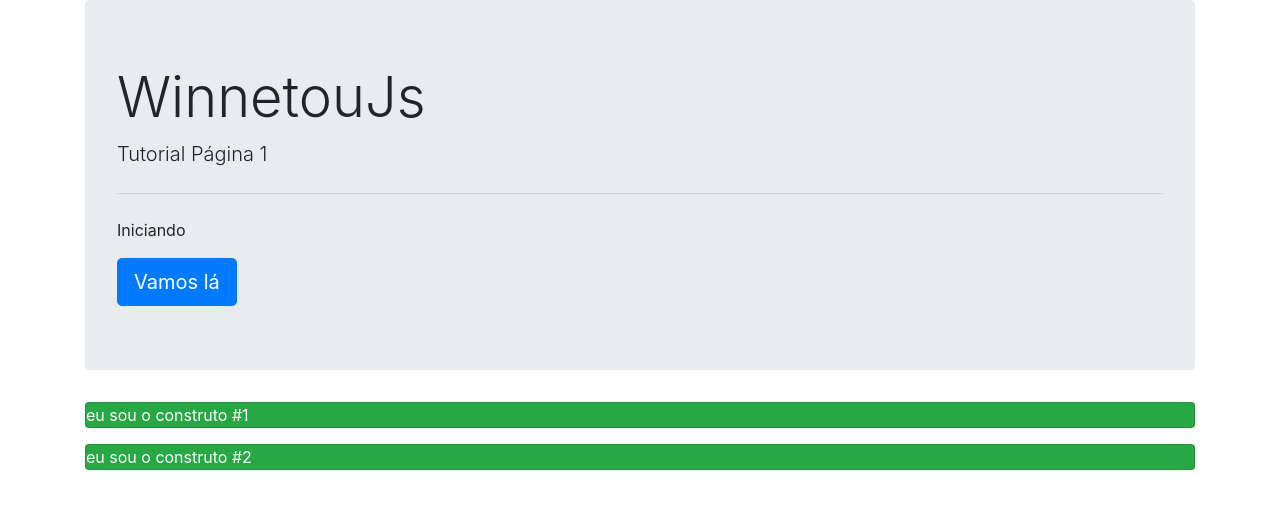
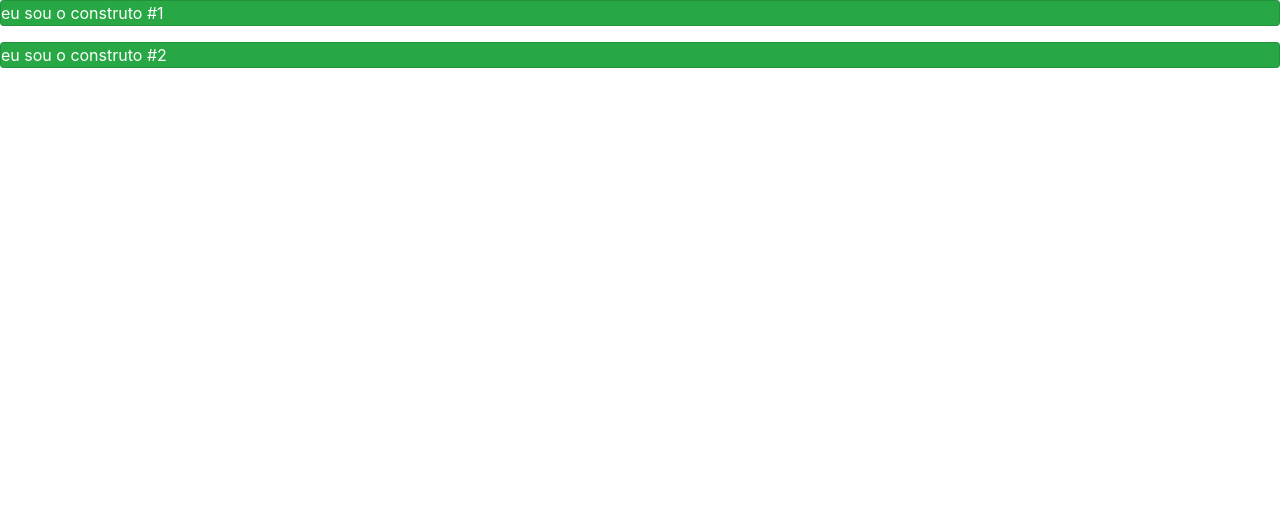
Before and after one commit to kauesedrez/WinnetouJs_backup, a plain HTML site: page Tutorial1.htm in a window 1280 px wide. Drawn offline with nearby package versions, Linux system fonts and the light colour scheme.

Commit message:
Versão construtos.js ok

```diff
--- a/Tutorial1.htm
+++ b/Tutorial1.htm
@@ -3,10 +3,7 @@
 	<head>
 		<!-- Required meta tags -->
 		<meta charset="utf-8" />
-    <meta
-      name="viewport"
-      content="width=device-width, initial-scale=1, shrink-to-fit=no"
-    />
+		<meta name="viewport" content="width=device-width, initial-scale=1, shrink-to-fit=no" />
 
 		<!-- Bootstrap CSS -->
 		<link
@@ -19,24 +16,6 @@
 		<title>Tutorial WinnetouJs 1</title>
 	</head>
 	<body>
-    <div class="container">
-      <div class="jumbotron">
-        <h1 class="display-4">WinnetouJs</h1>
-        <p class="lead">Tutorial Página 1</p>
-        <hr class="my-4" />
-        <p>Iniciando</p>
-        <a class="btn btn-primary btn-lg" href="#" role="button">Vamos lá</a>
-      </div>
-
-      <div class="output"></div>
-    </div>
-
-    <div class="winnetou">
-      <div class="card text-white bg-success mb-3" id="[[componenteTexto1]]">
-        {{texto}}
-      </div>
-    </div>
-
 		<!-- Optional JavaScript -->
 		<!-- jQuery first, then Popper.js, then Bootstrap JS -->
 		<script
@@ -54,26 +33,8 @@
 			integrity="sha384-JjSmVgyd0p3pXB1rRibZUAYoIIy6OrQ6VrjIEaFf/nJGzIxFDsf4x0xIM+B07jRM"
 			crossorigin="anonymous"
 		></script>
+		<script src="construtos.js"></script>
 		<script src="winnetou.js"></script>
-    <script>
-      $(function() {
-        var W = new Winnetou();
-
-        W.init();
-
-        const elements = {
-          texto: "ola mundo"
-        };
-
-        W.create("componenteTexto1", ".output", {
-            texto:"eu sou o construto #1"
-        });
-
-        W.create("componenteTexto1", ".output", {
-            texto:"eu sou o construto #2"
-        });
-
-      });
-    </script>
+		<script src="motor.js"></script>
 	</body>
 </html>
--- /dev/null
+++ b/construtos.js
@@ -0,0 +1,7 @@
+const Componentes = `
+	<div class="winnetou">
+		<div class="card text-white bg-success mb-3" id="[[componenteTexto1]]">
+			{{texto}}
+		</div>
+	</div>
+`;
--- /dev/null
+++ b/motor.js
@@ -0,0 +1,13 @@
+$(function() {
+	var W = new Winnetou();
+
+	W.init();
+
+	W.create('componenteTexto1', 'body', {
+		texto: 'eu sou o construto #1',
+	});
+
+	W.create('componenteTexto1', 'body', {
+		texto: 'eu sou o construto #2',
+	});
+});
--- a/winnetou.js
+++ b/winnetou.js
@@ -10,43 +10,43 @@
 // recomended themes https://bootstrap.build/themes
 
 var Winnetou = function() {
-  this.version = "1.0";
+	this.version = '1.0';
 
-  this.construtorId = 0; // identificador de cada modal que chamaremos de contrutos, porque eu quero! kkk
+	this.construtorId = 0; // identificador de cada modal que chamaremos de 'construtos'.
 
-  $base = [];
+	var $base = [];
+
+	const $baseHTML = Componentes;
 
 	this.init = function() {
 		// cria o V-Dom a partir do html
 
-    $(".winnetou").each(function() {
-      //tem que localizar o id
+		$($baseHTML)
+			.filter('.winnetou')
+			.each(function() {
+				var $elem = $(this);
 
-      $elem = $(this);
-
-      id = $elem.html().match(/\[\[(.*?)\]\]/)[1];
+				var id = $elem.html().match(/\[\[(.*?)\]\]/)[1];
 
 				$base[id] = $elem.html();
 
 				$elem.remove(); // remove o elemento base do html e deixa apenas no v-dom
 			});
+	};
 
 	this.create = function(construto, output, elements, identifier) {
-
-      if (identifier == undefined) {
+		if (identifier === undefined) {
 			this.construtorId++;
 
 			identifier = this.construtorId;
 		}
 
-      this.construtorId++;
+		identifier = 'WinnetouComponent-' + identifier;
 
-      identifier = this.construtorId;
-
-      $vdom = $base[construto].replace(/\[\[(.*?)\]\]/g, "$1-" + identifier);
+		var $vdom = $base[construto].replace(/\[\[(.*?)\]\]/g, '$1-' + identifier);
 
 		$.each(elements, function(item) {
-        reg = new RegExp("{{(" + item + ")}}");
+			reg = new RegExp('{{(' + item + ')}}');
 
 			$vdom = $vdom.replace(reg, elements[item]);
 		});
@@ -56,4 +56,7 @@ var Winnetou = function() {
 		$(output).append($vdom);
 	};
 };
+
+var log = function(x) {
+	console.log(x);
 };
```
Lines whose indentation alone changed are shown as unchanged.
